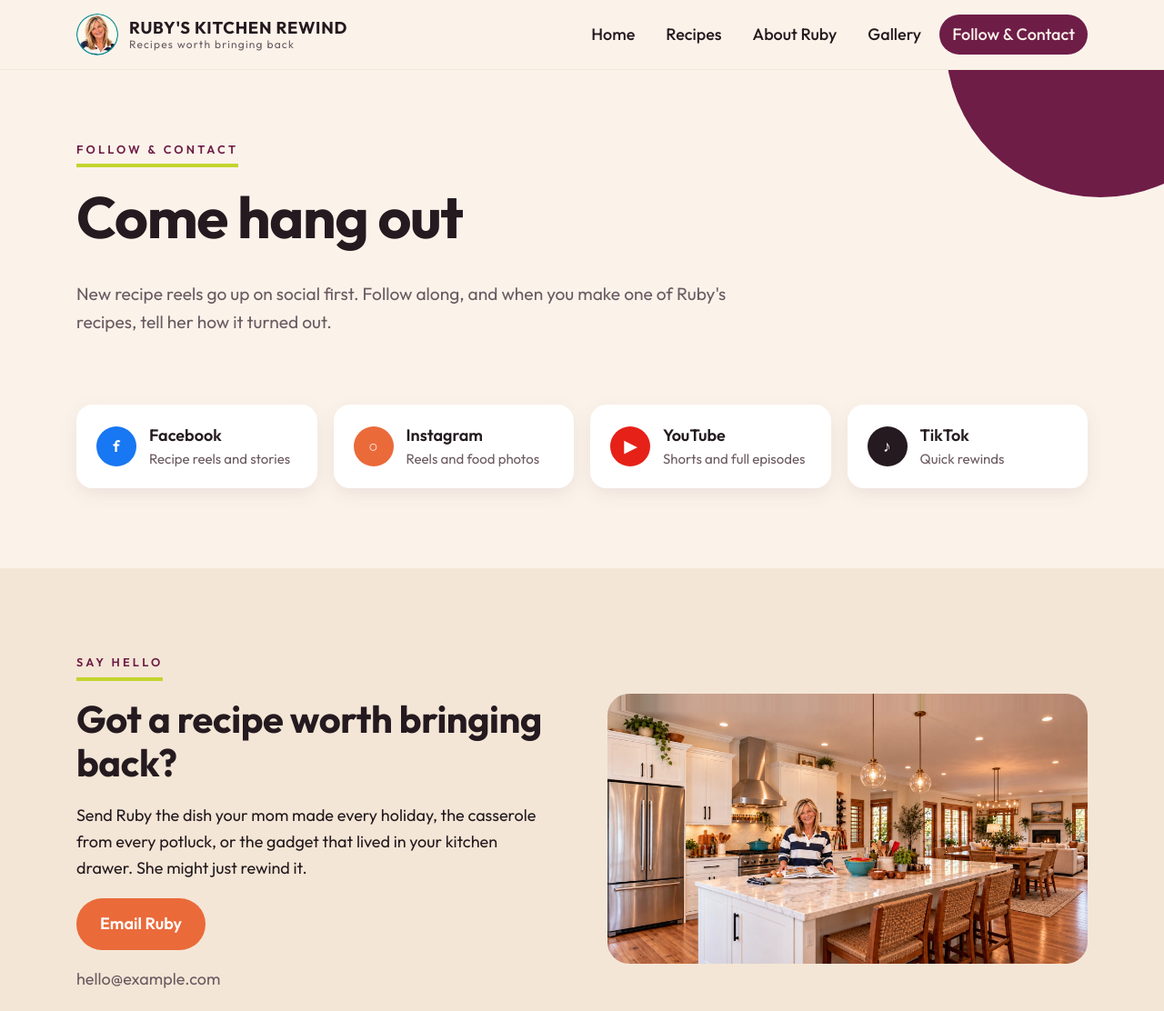
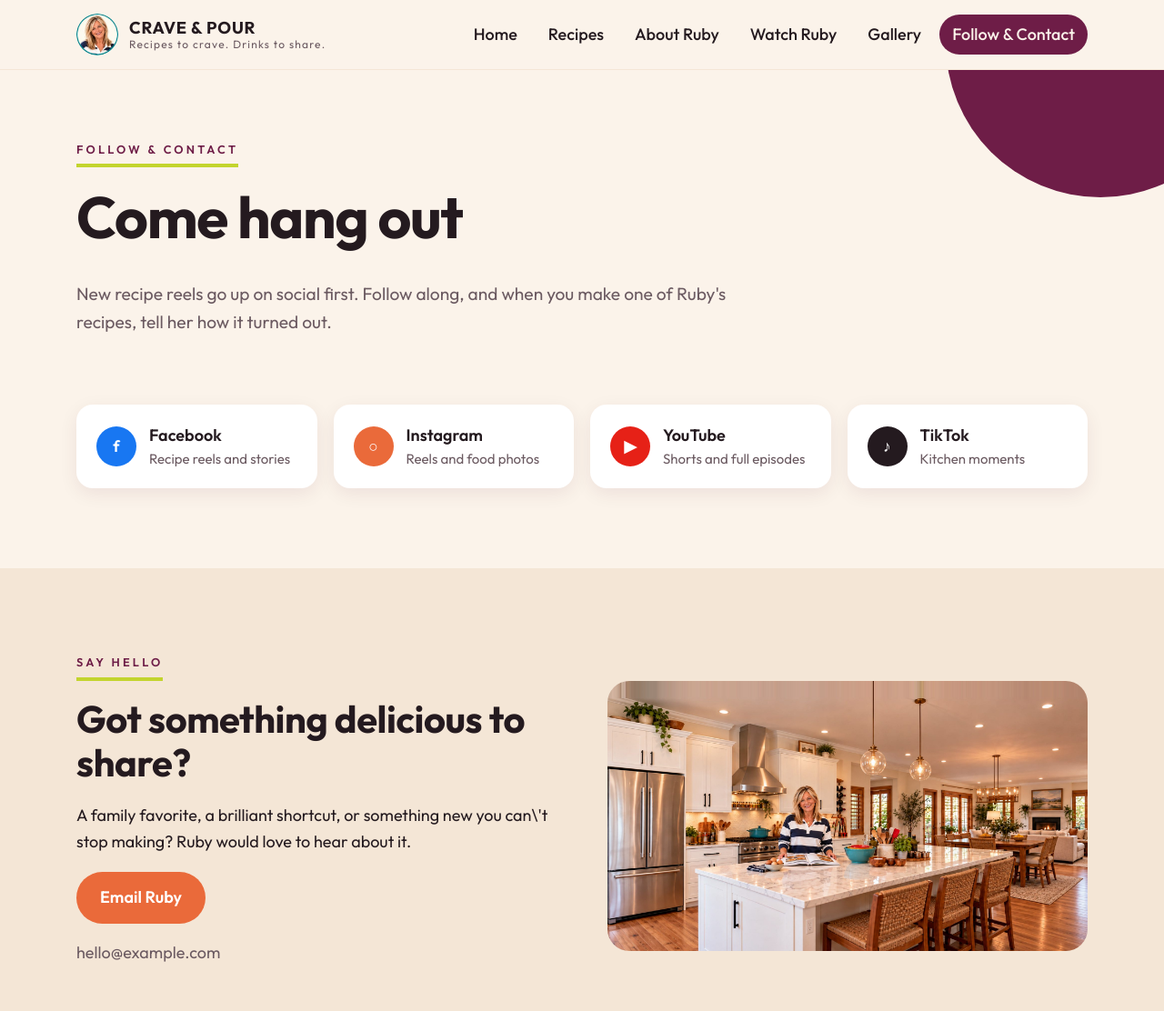
Before and after one commit to RealSlashMaster/rubys-rewind-website, a plain HTML site: page contact.html in a window 1280 px wide. Shown: the top 1112 px of the page at 91% size. Drawn offline with Linux system fonts and the light colour scheme.

Commit message:
Align contact.html with Crave & Pour preview

```diff
--- a/contact.html
+++ b/contact.html
@@ -3,8 +3,8 @@
 <head>
 <meta charset="utf-8">
 <meta name="viewport" content="width=device-width, initial-scale=1">
-<title>Follow & Contact | Ruby's Kitchen Rewind</title>
-<meta name="description" content="Follow Ruby's Kitchen Rewind for new recipe reels, or get in touch.">
+<title>Follow & Contact | Crave &amp; Pour</title>
+<meta name="description" content="Follow Crave &amp; Pour for new recipe reels, or get in touch.">
 <link rel="icon" href="images/ruby-icon.jpg">
 <link rel="preconnect" href="https://fonts.googleapis.com">
 <link rel="preconnect" href="https://fonts.gstatic.com" crossorigin>
@@ -16,13 +16,14 @@
   <div class="wrap">
     <a class="brand" href="index.html">
       <img src="images/ruby-icon.jpg" alt="">
-      <span class="brand-name">Ruby's Kitchen Rewind<small>Recipes worth bringing back</small></span>
+      <span class="brand-name">Crave <span class="brand-amp">&amp;</span> Pour<small>Recipes to crave. Drinks to share.</small></span>
     </a>
     <button class="menu-toggle" aria-expanded="false" aria-controls="nav">Menu</button>
     <nav class="nav" id="nav">
       <a href="index.html">Home</a>
       <a href="recipes.html">Recipes</a>
       <a href="about.html">About Ruby</a>
+      <a href="index.html#watch">Watch Ruby</a>
       <a href="gallery.html">Gallery</a>
       <a href="contact.html" aria-current="page">Follow & Contact</a>
     </nav>
@@ -43,7 +44,7 @@
       <a class="social" href="#"><span class="dot" style="background: #1877f2;">f</span><span>Facebook<small>Recipe reels and stories</small></span></a>
       <a class="social" href="#"><span class="dot" style="background: var(--coral);">&#9675;</span><span>Instagram<small>Reels and food photos</small></span></a>
       <a class="social" href="#"><span class="dot" style="background: #e62117;">&#9654;</span><span>YouTube<small>Shorts and full episodes</small></span></a>
-      <a class="social" href="#"><span class="dot" style="background: var(--ink);">&#9834;</span><span>TikTok<small>Quick rewinds</small></span></a>
+      <a class="social" href="#"><span class="dot" style="background: var(--ink);">&#9834;</span><span>TikTok<small>Kitchen moments</small></span></a>
     </div>
   </div>
 </section>
@@ -52,8 +53,8 @@
   <div class="wrap split">
     <div>
       <span class="eyebrow">Say hello</span>
-      <h2>Got a recipe worth bringing back?</h2>
-      <p>Send Ruby the dish your mom made every holiday, the casserole from every potluck, or the gadget that lived in your kitchen drawer. She might just rewind it.</p>
+      <h2>Got something delicious to share?</h2>
+      <p>A family favorite, a brilliant shortcut, or something new you can\&#39;t stop making? Ruby would love to hear about it.</p>
       <a class="btn" href="mailto:hello@example.com">Email Ruby</a>
       <p class="quote-by">hello@example.com</p>
     </div>
@@ -64,7 +65,7 @@
 <footer class="site-footer">
   <div class="wrap">
     <div>
-      <p class="footer-tag">Good food. Good wine. Great music. And a little blast from the past.</p>
+      <p class="footer-tag">Good recipes. Great drinks. And a little Ruby.</p>
     </div>
     <div>
       <ul>
@@ -81,7 +82,7 @@
         <li><a href="contact.html#follow">YouTube</a></li>
       </ul>
     </div>
-    <p class="fine">&copy; <span class="year"></span> Ruby's Kitchen Rewind. Ruby is a fictional character. The recipes and stories are real.</p>
+    <p class="fine">&copy; <span class="year"></span> Crave &amp; Pour. Ruby is a fictional character. The recipes and stories are real.</p>
   </div>
 </footer>
 <script src="site.js"></script>
```
